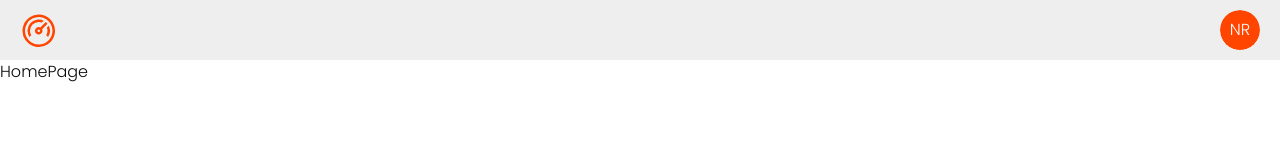
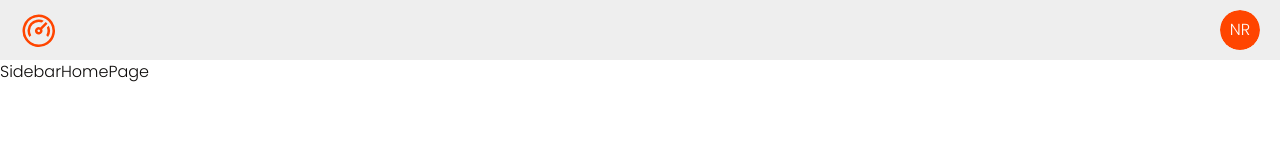
Before and after one commit to Nimira43/Tabularium, a Next.js app: page / in a window 1280 px wide. Shown: the top 160 px of the page. Built offline with nearby package versions, Linux system fonts and the light colour scheme; a web font is replaced by a local one.

Commit message:
Brought Sidebar component into layout.tsx.

```diff
--- a/app/layout.tsx
+++ b/app/layout.tsx
@@ -2,6 +2,7 @@ import type { Metadata } from 'next'
 import { Poppins } from 'next/font/google'
 import './globals.css'
 import Navbar from '@/components/Navbar'
+import Sidebar from '@/components/Sidebar'
 
 const poppins = Poppins({
   subsets: ['latin'],
@@ -22,7 +23,14 @@ export default function RootLayout({
     <html lang='en'>
       <body className={poppins.className}>
         <Navbar />
-        {children}
+        <div className='flex'>
+          <div>
+            <Sidebar />
+          </div>
+          <div>
+            {children}
+          </div>
+        </div>
       </body>
     </html>
   )
```
